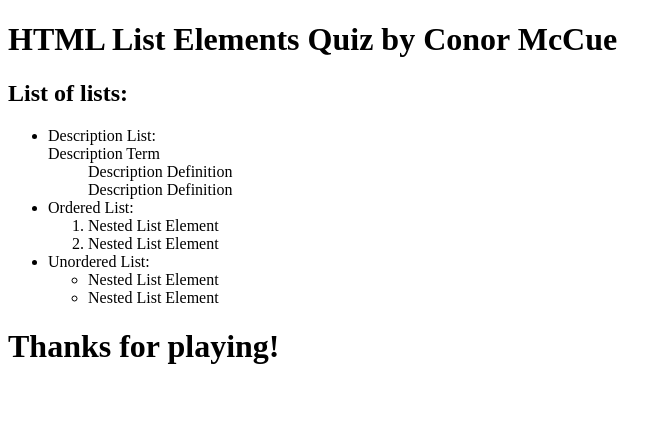
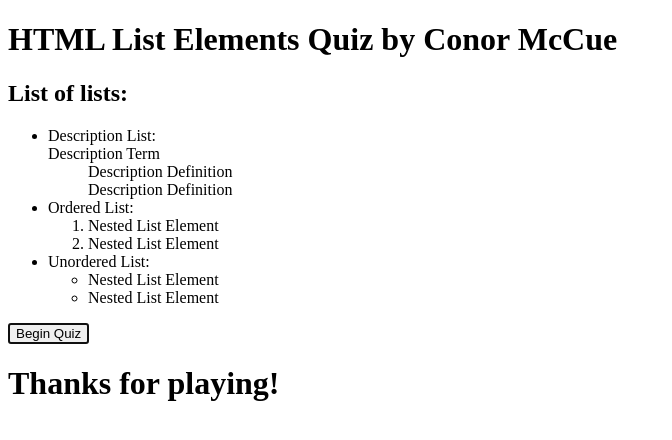
Before and after one commit to Pseudotsuga/htmlListsQuiz, a plain HTML site: page index.html in a window 1280 px wide. Shown: the whole page, without its empty margins (0-672 px from the left). Drawn offline with Linux system fonts and the light colour scheme.

Commit message:
element acquired

```diff
--- a/css/reset.css
+++ b/css/reset.css
@@ -0,0 +1,48 @@
+/* http://meyerweb.com/eric/tools/css/reset/
+   v2.0 | 20110126
+   License: none (public domain)
+*/
+
+html, body, div, span, applet, object, iframe,
+h1, h2, h3, h4, h5, h6, p, blockquote, pre,
+a, abbr, acronym, address, big, cite, code,
+del, dfn, em, img, ins, kbd, q, s, samp,
+small, strike, strong, sub, sup, tt, var,
+b, u, i, center,
+dl, dt, dd, ol, ul, li,
+fieldset, form, label, legend,
+table, caption, tbody, tfoot, thead, tr, th, td,
+article, aside, canvas, details, embed,
+figure, figcaption, footer, header, hgroup,
+menu, nav, output, ruby, section, summary,
+time, mark, audio, video {
+	margin: 0;
+	padding: 0;
+	border: 0;
+	font-size: 100%;
+	font: inherit;
+	vertical-align: baseline;
+}
+/* HTML5 display-role reset for older browsers */
+article, aside, details, figcaption, figure,
+footer, header, hgroup, menu, nav, section {
+	display: block;
+}
+body {
+	line-height: 1;
+}
+ol, ul {
+	list-style: none;
+}
+blockquote, q {
+	quotes: none;
+}
+blockquote:before, blockquote:after,
+q:before, q:after {
+	content: '';
+	content: none;
+}
+table {
+	border-collapse: collapse;
+	border-spacing: 0;
+}
--- a/index.html
+++ b/index.html
@@ -5,6 +5,8 @@
     <meta name="viewport" content="width=device-width, initial-scale=1.0">
     <meta http-equiv="X-UA-Compatible" content="ie=edge">
     <title>HTML List Elements Quiz</title>
+    <!-- <link rel="stylesheet" type="text/css" href="./css/reset.css"> -->
+    <!-- <link rel="stylesheet" type="text/css" href="./css/style.css" -->
 </head>
 <body>
     <header>
@@ -31,9 +33,11 @@
                 </ul>
             </li>
         </ul>
+        <button id="button" type="button" autofocus>Begin Quiz</button>
     </main>
     <footer>
         <h1>Thanks for playing!</h1>
     </footer>
 </body>
+<script src="./js/app.js"></script>
 </html>
--- a/js/app.js
+++ b/js/app.js
@@ -0,0 +1,3 @@
+'use strict';
+
+console.log(document.getElementById('button'));
```
